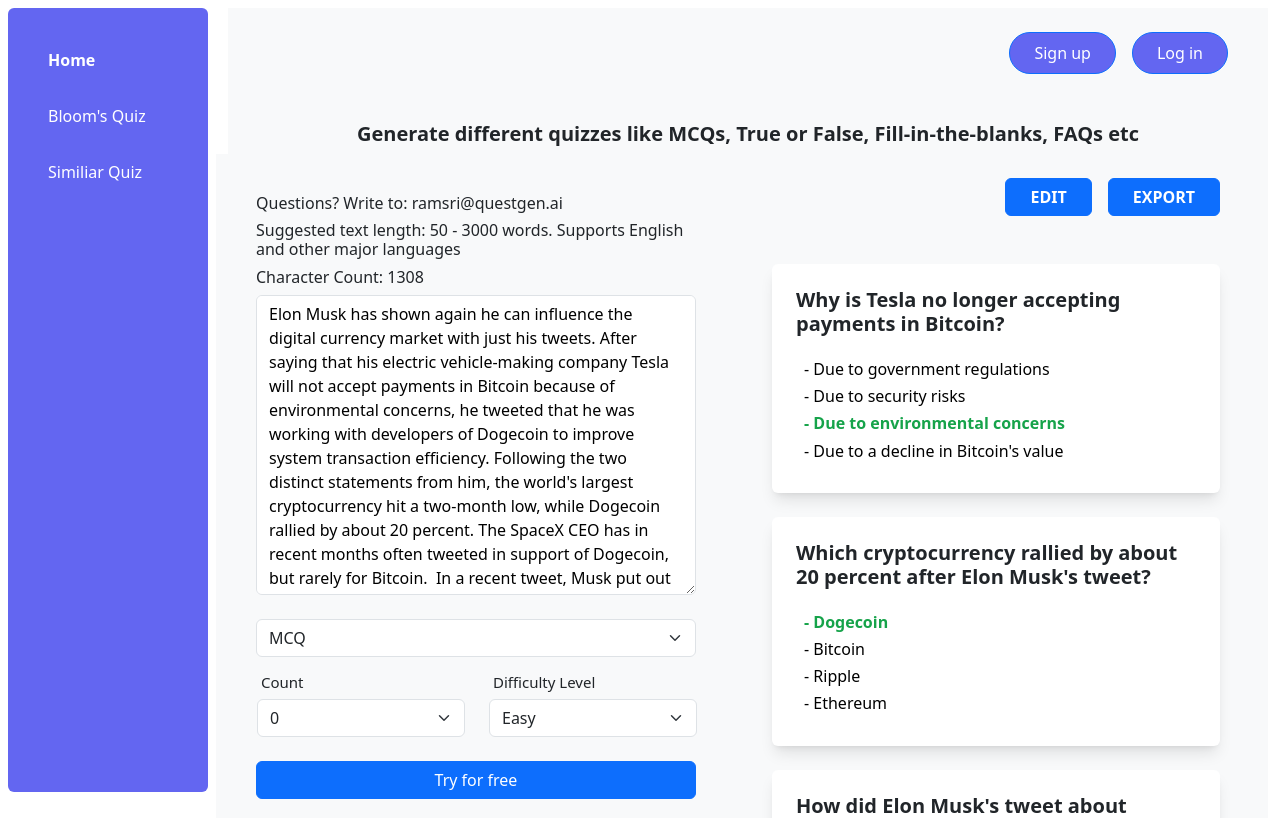
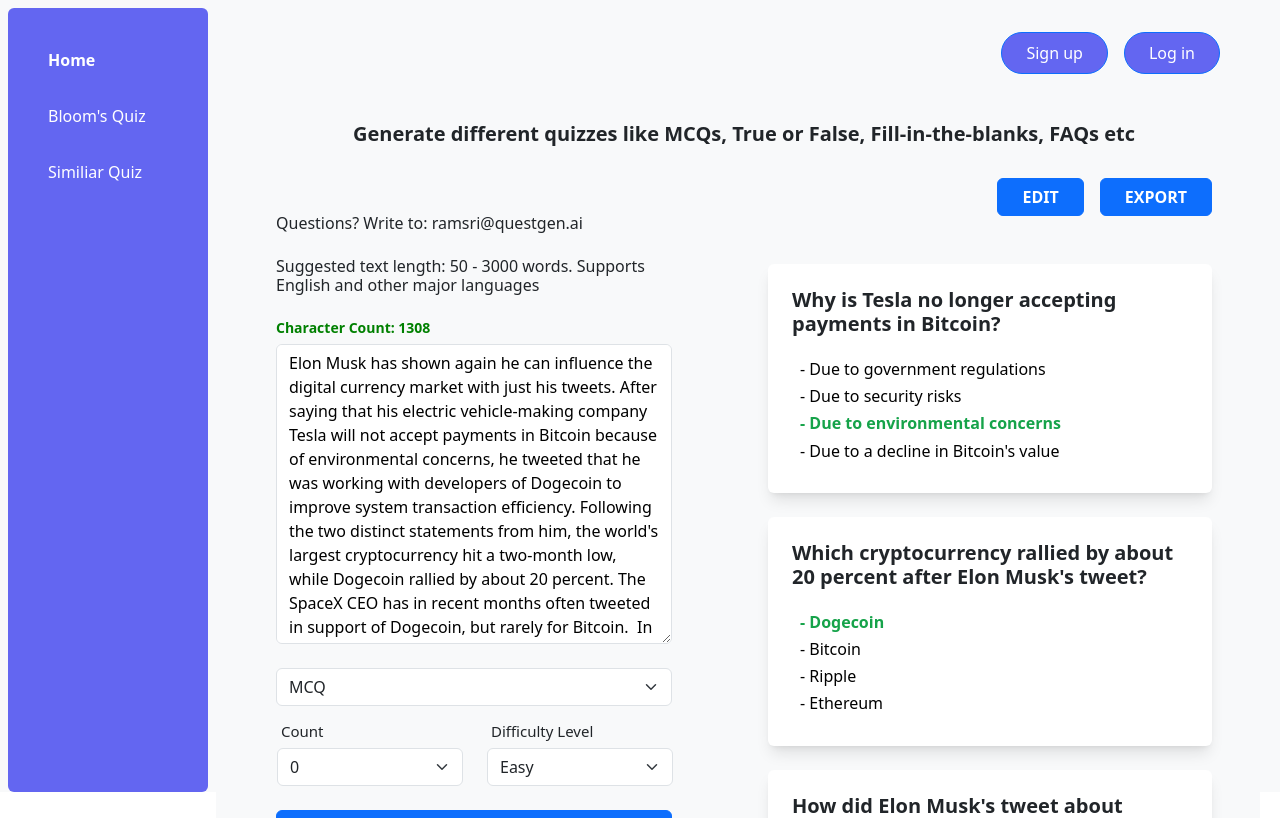
Before and after one commit to NinhTH01/QuestGen, a React (Create React App) app: page /dashboard in a window 1280 px wide. Shown: the top 818 px of the page. Built offline with nearby package versions, Linux system fonts and the light colour scheme.

Commit message:
Update route for sidebar

```diff
--- a/src/components/templates/BloomDashboard/BloomDashboard.tsx
+++ b/src/components/templates/BloomDashboard/BloomDashboard.tsx
@@ -30,10 +30,20 @@
         Generate questions on different levels of Bloom's Taxonomy.
       </h5>
       <Row xxl={2} xl={2} lg={2} md={2} sm={2} xs={1} style={{ width: "100%" }}>
-        <Col className="bg-light" style={{ padding: 28 }}>
-          <h6>Questions? Write to: ramsri@questgen.ai</h6>
-          <h6>Suggested text length: 50 - 1000 words. Supports English.</h6>
-          <h6>Character Count: {characterCount}</h6>
+        <Col className="bg-light" style={{ padding: 60 }}>
+          <div className="mb-4">
+            <h6 style={{ fontWeight: 400 }}>
+              Questions? Write to: ramsri@questgen.ai
+            </h6>
+          </div>
+          <div className="mb-4">
+            <h6 style={{ fontWeight: 400 }}>
+              Suggested text length: 50 - 1000 words. Supports English.
+            </h6>
+          </div>
+          <h6 style={{ fontWeight: 600, color: "green", fontSize: 14 }}>
+            Character Count: {characterCount}
+          </h6>
 
           <div className="d-flex justify-content-center mb-4">
             <Form.Control
@@ -47,7 +57,7 @@
             />
           </div>
 
-          <Button style={{ width: "100%" }} className="mt-4">
+          <Button style={{ width: "100%" }} className="mt-4 fw-bold">
             Try for free
           </Button>
         </Col>
--- a/src/components/templates/HomeDashboard/HomeDashboard.tsx
+++ b/src/components/templates/HomeDashboard/HomeDashboard.tsx
@@ -31,13 +31,21 @@
         FAQs etc
       </h5>
       <Row xxl={2} xl={2} lg={2} md={2} sm={2} xs={1} style={{ width: "100%" }}>
-        <Col className="bg-light" style={{ padding: 40 }}>
-          <h6>Questions? Write to: ramsri@questgen.ai</h6>
-          <h6>
-            Suggested text length: 50 - 3000 words. Supports English and other
-            major languages
+        <Col className="bg-light" style={{ padding: 60 }}>
+          <div className="mb-4">
+            <h6 style={{ fontWeight: 400 }}>
+              Questions? Write to: ramsri@questgen.ai
+            </h6>
+          </div>
+          <div className="mb-4">
+            <h6 style={{ fontWeight: 400 }}>
+              Suggested text length: 50 - 3000 words. Supports English and other
+              major languages
+            </h6>
+          </div>
+          <h6 style={{ fontWeight: 600, color: "green", fontSize: 14 }}>
+            Character Count: {characterCount}
           </h6>
-          <h6>Character Count: {characterCount}</h6>
 
           <div className="d-flex justify-content-center mb-4">
             <Form.Control
@@ -97,7 +105,7 @@
               </Form.Select>
             </Col>
           </Row>
-          <Button style={{ width: "100%" }} className="mt-4">
+          <Button style={{ width: "100%" }} className="mt-4 fw-bold">
             Try for free
           </Button>
         </Col>
--- a/src/components/templates/SimiliarDashboard/SimiliarDashboard.tsx
+++ b/src/components/templates/SimiliarDashboard/SimiliarDashboard.tsx
@@ -28,10 +28,21 @@
         Generate similar questions to expand your question bank.
       </h5>
       <Row xxl={2} xl={2} lg={2} md={2} sm={2} xs={1} style={{ width: "100%" }}>
-        <Col className="bg-light" style={{ padding: 28 }}>
-          <h6>Questions? Write to: ramsri@questgen.ai</h6>
-          <h6>Suggested text length: less than 120 words. Supports English.</h6>
-          <h6>Word Count: </h6>
+        <Col className="bg-light" style={{ padding: 60 }}>
+          <div className="mb-4">
+            <h6 style={{ fontWeight: 400 }}>
+              Questions? Write to: ramsri@questgen.ai
+            </h6>
+          </div>
+          <div className="my-4">
+            <h6 style={{ fontWeight: 400 }}>
+              Suggested text length: less than 120 words. Supports English.
+            </h6>
+          </div>
+
+          <h6 style={{ fontWeight: 600, color: "green", fontSize: 14 }}>
+            Word Count:{characterCount}
+          </h6>
 
           <div className="d-flex justify-content-center mb-4">
             <Form.Control
@@ -45,8 +56,8 @@
             />
           </div>
 
-          <Button style={{ width: "100%" }} className="mt-4">
-            Try for free {characterCount}
+          <Button style={{ width: "100%" }} className="mt-4 fw-bold">
+            Try for free
           </Button>
         </Col>
         <Col className=" bg-light">
--- a/src/module/DashboardScreen/DashboardScreen.tsx
+++ b/src/module/DashboardScreen/DashboardScreen.tsx
@@ -125,18 +125,27 @@
   ]);
 
   return (
-    <>
-      <Row xxl={2} xl={2} lg={2} md={2} sm={2} xs={1} style={{ width: "100%" }}>
+    <div style={{ width: "100%" }} className="bg-light">
+      <Row
+        xxl={2}
+        xl={2}
+        lg={2}
+        md={2}
+        sm={2}
+        xs={1}
+        style={{ width: "100%" }}
+        className="bg-light"
+      >
         <Col>
           {width > 800 && (
-            <div className="p-2 " style={{ position: "fixed", top: 0 }}>
+            <div className="p-2" style={{ position: "fixed", top: 0 }}>
               <Sidebar route={route} setRoute={setRoute} />
             </div>
           )}
         </Col>
         <Col
           style={{
-            width: width > 800 ? "calc(100% - 200px)" : "100%",
+            width: width > 800 ? "calc(100% - 208px)" : width,
             marginLeft: width > 800 ? 220 : 0,
             height: "99vh",
           }}
@@ -162,7 +171,7 @@
           </div>
         </Col>
       </Row>
-    </>
+    </div>
   );
 };
 export default DashboardScreen;
```
